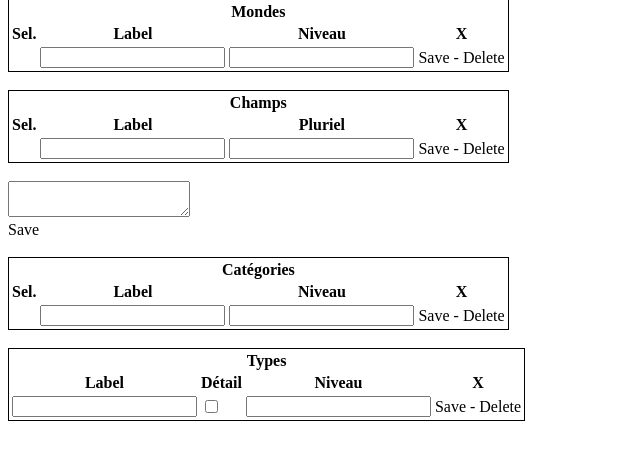
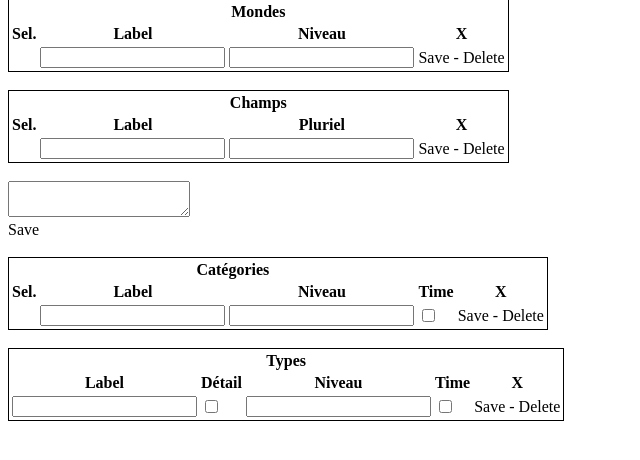
Before and after one commit to Dam-Buty/DINO, a PHP site: page /superadmin/index.php?profil in a window 1280 px wide. Shown: the part 103-563 px from the top of the page, without its empty margins (0-640 px from the left). Run offline with PHP 8.4, Linux system fonts and the light colour scheme; the visitor is signed in with stand-in values (Sample User, id 1); data that the repository does not hold is empty; some libraries are stand-ins or nearby versions.

Commit message:
timeworlds superadmin

```diff
--- a/www/superadmin/admin_profils.php
+++ b/www/superadmin/admin_profils.php
@@ -69,6 +69,7 @@ include("../includes/PDO.php");
             <th>Sel.</th>
             <th>Label</th>
             <th>Niveau</th>
+            <th>Time</th>
             <th>X</th>
         </tr>
     </thead>
@@ -77,6 +78,7 @@ include("../includes/PDO.php");
             <td></td>
             <td><input type="text" class="label_categorie"/></td>
             <td><input type="text" class="niveau_categorie"/></td>
+            <td><input type="checkbox" class="time_categorie"/></td>
             <td><span class="save_categorie">Save</span> - <span class="delete_categorie">Delete</span></td>
         </tr>
     </tbody>
@@ -90,6 +92,7 @@ include("../includes/PDO.php");
             <th>Label</th>
             <th>Détail</th>
             <th>Niveau</th>
+            <th>Time</th>
             <th>X</th>
         </tr>
     </thead>
@@ -98,6 +101,7 @@ include("../includes/PDO.php");
             <td><input type="text" class="label_type"/></td>
             <td><input type="checkbox" class="detail_type"/></td>
             <td><input type="text" class="niveau_type"/></td>
+            <td><input type="checkbox" class="time_type"/></td>
             <td><span class="save_type">Save</span> - <span class="delete_type">Delete</span></td>
         </tr>
     </tbody>
--- a/www/superadmin/do/doSaveCategorie.php
+++ b/www/superadmin/do/doSaveCategorie.php
@@ -8,6 +8,7 @@ if ($_SESSION["superadmin"]) {
     $params = [
         "label" => $_POST["label"],
         "niveau" => $_POST["niveau"],
+        "time" => $_POST["time"],
         "monde" => $_POST["monde"],
         "client" => $_POST["client"],
         "champ" => $_POST["champ"]
@@ -18,12 +19,14 @@ if ($_SESSION["superadmin"]) {
             INSERT INTO `categorie_doc` (
                 `label_categorie_doc`,
                 `niveau_categorie_doc`,
+                `time_categorie_doc`,
                 `fk_monde`,
                 `fk_client`,
                 `fk_champ`
             ) VALUES (
                 :label,
                 :niveau,
+                :time,
                 :monde,
                 :client,
                 :champ
@@ -33,7 +36,8 @@ if ($_SESSION["superadmin"]) {
             UPDATE `categorie_doc`
             SET
                 `label_categorie_doc` = :label,
-                `niveau_categorie_doc` = :niveau
+                `niveau_categorie_doc` = :niveau ,
+                `time_categorie_doc` = :time
             WHERE
                 `fk_monde` = :monde
                 AND `fk_client` = :client
--- a/www/superadmin/do/doSaveType.php
+++ b/www/superadmin/do/doSaveType.php
@@ -9,6 +9,7 @@ if ($_SESSION["superadmin"]) {
         "label" => $_POST["label"],
         "detail" => $_POST["detail"],
         "niveau" => $_POST["niveau"],
+        "time" => $_POST["time"],
         "client" => $_POST["client"],
         "monde" => $_POST["monde"],
         "champ" => $_POST["champ"],
@@ -21,6 +22,7 @@ if ($_SESSION["superadmin"]) {
                 `label_type_doc`,
                 `detail_type_doc`,
                 `niveau_type_doc`,
+                `time_type_doc`,
                 `fk_client`,
                 `fk_monde`,
                 `fk_champ`,
@@ -29,6 +31,7 @@ if ($_SESSION["superadmin"]) {
                 :label,
                 :detail,
                 :niveau,
+                :time,
                 :client,
                 :monde,
                 :champ,
@@ -40,7 +43,8 @@ if ($_SESSION["superadmin"]) {
             UPDATE `type_doc` SET
                 `label_type_doc` = :label,
                 `detail_type_doc` = :detail,
-                `niveau_type_doc` = :niveau
+                `niveau_type_doc` = :niveau,
+                `time_type_doc` = :time
             WHERE
                 `pk_type_doc` = :pk
                 AND `fk_client` = :client
--- a/www/superadmin/js/superadmin.js
+++ b/www/superadmin/js/superadmin.js
@@ -224,6 +224,12 @@ var save_liste = function() {
 var save_categorie = function() {
     var tr = $(this).closest("tr");
 
+    if (tr.find("input").eq(2).prop("checked") == true) {
+        time = 1;
+    } else {
+        time = 0;
+    }
+
     $.ajax({
         url: "do/doSaveCategorie.php",
         type: "POST",
@@ -233,7 +239,8 @@ var save_categorie = function() {
             client: $("#client").val(),
             champ: $("#champs").attr("data-selected"),
             label: tr.find("input").eq(0).val(),
-            niveau: tr.find("input").eq(1).val()
+            niveau: tr.find("input").eq(1).val(),
+            time: time
         },
         statusCode: {
             200: function() {
@@ -289,6 +296,14 @@ var charge_categories = function() {
                 $(".new_categorie").detach().appendTo($("#categories tbody").empty());
                 $.each(categories, function() {
 
+                    var check_time;
+
+                    if (this.time == 1) {
+                        check_time = true;
+                    } else {
+                        check_time = false;
+                    }
+
                     $(".new_categorie")
                     .clone()
                     .removeClass()
@@ -299,6 +314,9 @@ var charge_categories = function() {
                             .end()
                         .eq(1)
                             .val(this.niveau)
+                            .end()
+                        .eq(2)
+                            .prop("checked", check_time)
                             .end()
                         .end()
                     .find("td")
@@ -331,6 +349,12 @@ var save_type = function() {
         detail = 0;
     }
 
+    if (tr.find("input").eq(3).prop("checked") == true) {
+        time = 1;
+    } else {
+        time = 0;
+    }
+
     $.ajax({
         url: "do/doSaveType.php",
         type: "POST",
@@ -342,6 +366,7 @@ var save_type = function() {
             categorie: $("#categories").attr("data-selected"),
             label: tr.find("input").eq(0).val(),
             detail: detail,
+            time: time,
             niveau: tr.find("input").eq(2).val()
         },
         statusCode: {
@@ -389,12 +414,18 @@ var charge_types = function() {
             200: function(types) {
                 $(".new_type").detach().appendTo($("#types tbody").empty());
                 $.each(types, function() {
-                    var check_detail;
+                    var check_detail, check_time;
 
                     if (this.detail == 1) {
                         check_detail = true;
                     } else {
                         check_detail = false;
+                    }
+
+                    if (this.time == 1) {
+                        check_time = true;
+                    } else {
+                        check_time = false;
                     }
 
                     $(".new_type")
@@ -411,6 +442,9 @@ var charge_types = function() {
                         .eq(2)
                             .val(this.niveau)
                             .end()
+                        .eq(3)
+                            .prop("checked", check_time)
+                            .end()
                         .end()
                     .appendTo($("#types tbody"))
                 });
--- a/www/superadmin/json/categories.php
+++ b/www/superadmin/json/categories.php
@@ -9,7 +9,8 @@ if ($_SESSION["superadmin"]) {
         SELECT
             `pk_categorie_doc`,
             `label_categorie_doc`,
-            `niveau_categorie_doc`
+            `niveau_categorie_doc`,
+            `time_categorie_doc`
         FROM `categorie_doc`
         WHERE
             `fk_client` = :client
@@ -32,7 +33,7 @@ if ($_SESSION["superadmin"]) {
                 $json .= ", ";
             }
 
-            $json .= '{ "pk": "' . $row["pk_categorie_doc"] . '", "label": "' . $row["label_categorie_doc"] . '", "niveau": "' . $row["niveau_categorie_doc"] . '" }';
+            $json .= '{ "pk": "' . $row["pk_categorie_doc"] . '", "label": "' . $row["label_categorie_doc"] . '", "niveau": "' . $row["niveau_categorie_doc"] . '", "time": "' . $row["time_categorie_doc"] . '" }';
         }
 
         $json .= " ]";
--- a/www/superadmin/json/types.php
+++ b/www/superadmin/json/types.php
@@ -10,6 +10,7 @@ if ($_SESSION["superadmin"]) {
             `pk_type_doc`,
             `label_type_doc`,
             `detail_type_doc`,
+            `time_type_doc`,
             `niveau_type_doc`
             FROM `type_doc`
         WHERE
@@ -34,7 +35,7 @@ if ($_SESSION["superadmin"]) {
                 $json .= ", ";
             }
 
-            $json .= '{ "pk": "' . $row["pk_type_doc"] . '", "label": "' . $row["label_type_doc"] . '", "detail": "' . $row["detail_type_doc"] . '", "niveau": "' . $row["niveau_type_doc"] . '" }';
+            $json .= '{ "pk": "' . $row["pk_type_doc"] . '", "label": "' . $row["label_type_doc"] . '", "detail": "' . $row["detail_type_doc"] . '", "niveau": "' . $row["niveau_type_doc"] . '", "time": "' . $row["time_type_doc"] . '" }';
         }
 
         $json .= " ]";
```
